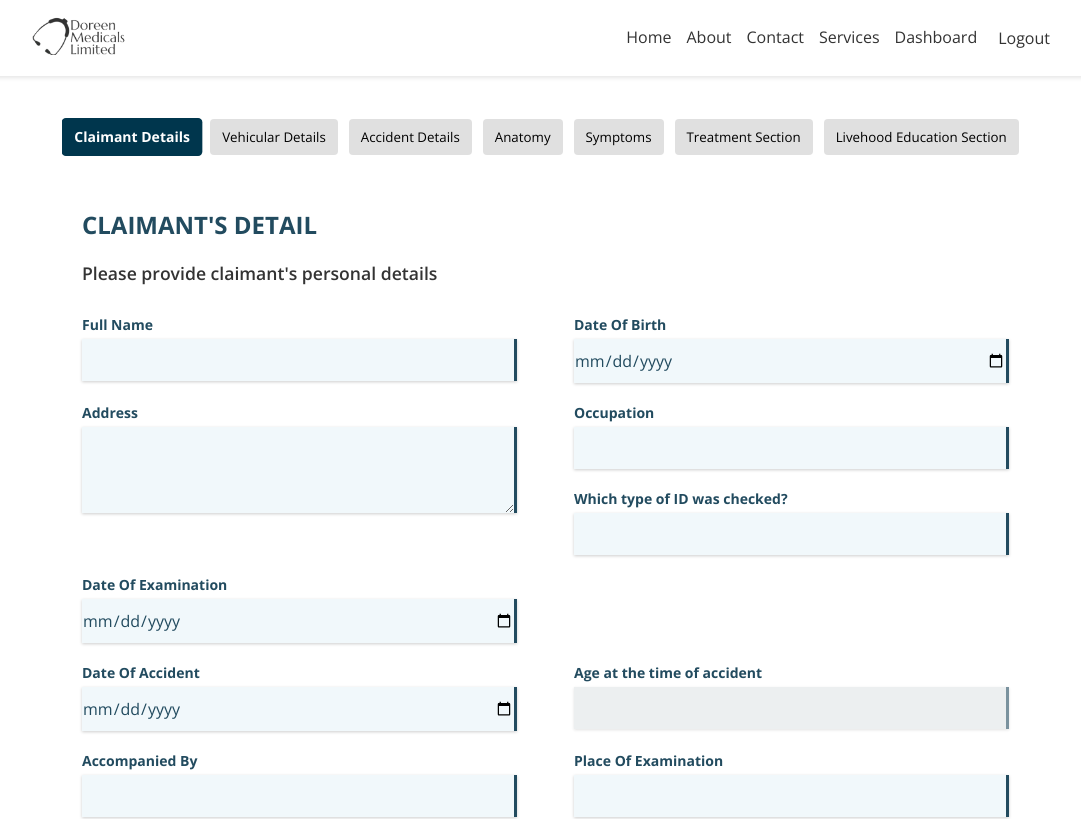
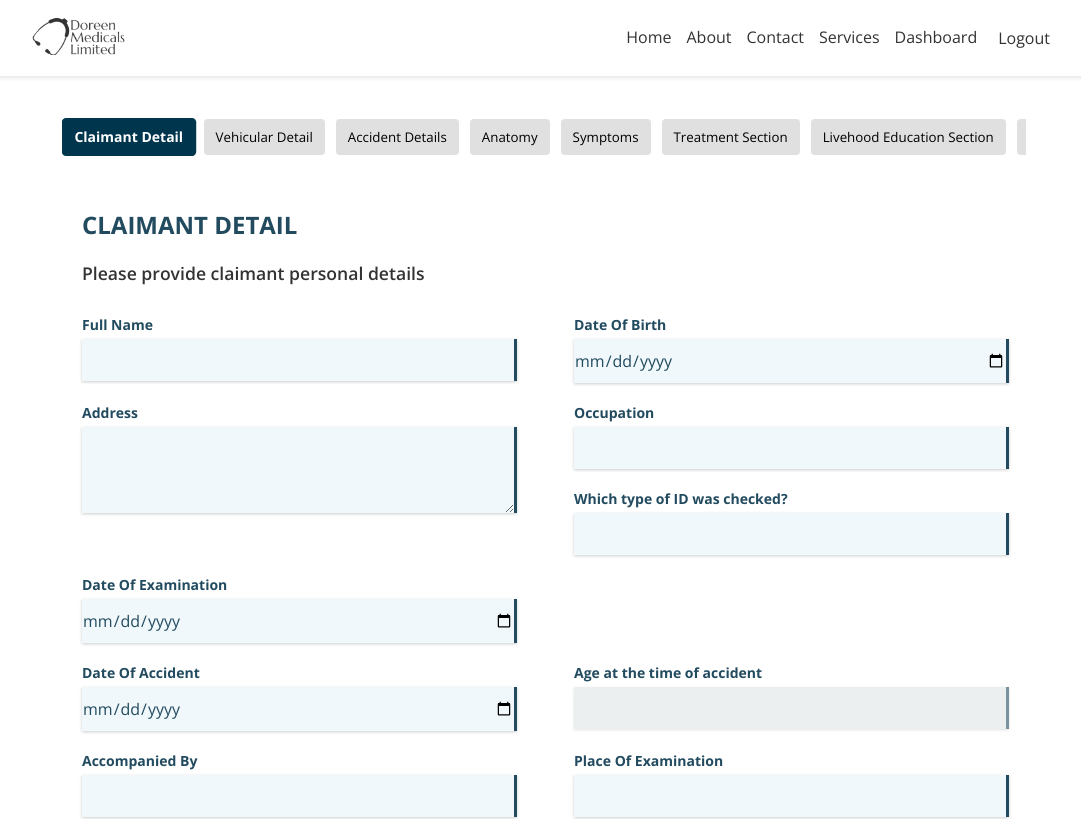
Before and after one commit to hatimkh20/Medical-Portal-Frontend, a React (Create React App) app: page /form in a window 1280 px wide. Shown: the top 819 px of the page, without its empty margins (96-1177 px from the left). Built offline with nearby package versions, Linux system fonts and the light colour scheme; sample sign-in values are in the browser's storage; a web font is replaced by a local one.

Commit message:
replace issues

```diff
--- a/src/components/Report Component/MedicalReport.js
+++ b/src/components/Report Component/MedicalReport.js
@@ -126,7 +126,7 @@ const MedicalReport = () => {
 
         {/* Claimant's Details Section */}
         <DetailsSection
-          title="Claimant's Details"
+          title="Claimant Detail"
           layout="two-rows"
           details={[
             {
@@ -213,7 +213,7 @@ const MedicalReport = () => {
         />
 
         <DetailsSection
-          title="Vehicular Details"
+          title="Vehicular Detail"
           layout="single-column"
           details={[
             {
--- a/src/components/User Components/Common/SelectField.js
+++ b/src/components/User Components/Common/SelectField.js
@@ -38,7 +38,7 @@ const SelectField = ({ label, options = [], optionValues = [], fullLine, values,
         <div className={props.children && "input-group"}>
           <InputField
             name={otherFieldName}
-            label={`Other ${label}, if you selected any other`}
+            label={`Enter ${label}, if you selected any other`}
             value={values && values[otherFieldName]}
             required={true}
             onChange={field.onChange}
--- a/src/components/User Components/Common/SelectableList.js
+++ b/src/components/User Components/Common/SelectableList.js
@@ -57,7 +57,7 @@ const SelectableList = ({
           <div className={props.children && "input-group"}>
             <InputField
               name={`other${titleCase(field.name)}`}
-              label={`Other ${title}, if you selected any other`}
+              label={`Enter ${title}, if you selected any other`}
               value={values && values[`other${titleCase(field.name)}`]}
               required={true}
               onChange={field.onChange}
@@ -69,7 +69,7 @@ const SelectableList = ({
         {/* Show detail input only for Anatomy */}
         {title === "Anatomy" && selectedOption && (
           <SelectField
-            label="Trauma it caused"
+            label="Trauma"
             name={`${selectedOption}_trauma`}
             options={traumaOptions}
             value={values[`${selectedOption}_trauma`] || ""}
--- a/src/components/User Components/MultiStepForm/AccidentDetails.js
+++ b/src/components/User Components/MultiStepForm/AccidentDetails.js
@@ -16,7 +16,7 @@ const AccidentDetails = ({ values, handleChange, handleBlur, prevStep, setFieldV
   }
 
   return (
-    <FormLayout title="Vehicular Details">
+    <FormLayout title="Vehicular Detail">
       <p className="form-description">
         Please select vehicle type, note that all questions will be according to that.
       </p>
@@ -45,7 +45,7 @@ const AccidentDetails = ({ values, handleChange, handleBlur, prevStep, setFieldV
         <div className="input-group">
           <InputField
             name="otherVehicleType"
-            label="Other vehicle type, if you selected any other"
+            label="Enter Vehicle Type, if you selected any other"
             value={values.otherVehicleType}
             required={true}
             onChange={handleChange}
--- a/src/components/User Components/MultiStepForm/ClaimantDetails.js
+++ b/src/components/User Components/MultiStepForm/ClaimantDetails.js
@@ -32,8 +32,8 @@ const ClaimantDetails = ({ values, handleChange, handleBlur, handleSubmit }) =>
   }, [values.dateOfBirth, values.dateOfAccident]);
 
   return (
-    <FormLayout title="CLAIMANT'S DETAIL">
-      <p className="form-description">Please provide claimant's personal details</p>
+    <FormLayout title="CLAIMANT DETAIL">
+      <p className="form-description">Please provide claimant personal details</p>
       <div className="input-group">
         <InputField
           name="fullName"
--- a/src/components/User Components/MultiStepForm/EducationSection.js
+++ b/src/components/User Components/MultiStepForm/EducationSection.js
@@ -12,13 +12,13 @@ const EducationSection = ({ values, handleChange, prevStep, nextStep }) => {
         <div className="input-group">
           <InputField
             name="currentEmployment"
-            label="Where were you studying/working at the time of the Accident?"
+            label="Where is your place of study or employment?"
             value={values.currentEmployment}
             onChange={handleChange}
           />
           <InputField
             name="hoursEmployment"
-            label="How many hours do you work or study?"
+            label="How many hours do you work or study add per week?"
             value={values.hoursEmployment}
             onChange={handleChange}
           />
@@ -26,13 +26,13 @@ const EducationSection = ({ values, handleChange, prevStep, nextStep }) => {
         <div className="input-group">
         <InputField
             name="durationTakenOffFromSchoolAfterAccident"
-            label="How long were you away from school/work after the accident"
+            label="How long were you away from school/work after the accident?"
             value={values.durationTakenOffFromSchoolAfterAccident}
             onChange={handleChange}
           />
           <InputField
             name="phasedReturnToSchoolManagement"
-            label="How was your return to work managed?"
+            label="How was your return to normal activities managed?"
             value={values.phasedReturnToSchoolManagement}
             onChange={handleChange}
           />
--- a/src/components/User Components/MultiStepForm/MultiStepFormNavigation.js
+++ b/src/components/User Components/MultiStepForm/MultiStepFormNavigation.js
@@ -112,8 +112,8 @@ const MultiStepFormNavigation = ({ currentStep, totalSteps, onStepChange }) => {
   const hasIdInUrl = /^\/form\/[a-zA-Z0-9]+$/.test(path);
 
   const sectionLabels = {
-    0: "Claimant Details",
-    1: "Vehicular Details",
+    0: "Claimant Detail",
+    1: "Vehicular Detail",
     2: "Accident Details",
     3: "Anatomy",
     4: "Symptoms",
--- a/src/components/User Components/MultiStepForm/ObservationSection.js
+++ b/src/components/User Components/MultiStepForm/ObservationSection.js
@@ -107,7 +107,7 @@ const ObservationSection = ({ values, handleChange, handleBlur, prevStep }) => {
 
       <div className="input-group">
         <div className="input-form-group">
-          <label>Holding intellegent / coherent conversation</label>
+          <label>Holding intelligent / coherent conversation</label>
           <div className="radio-container" style={{ width: "100%" }}>
             <RadioButton
               name="conversation"
```
